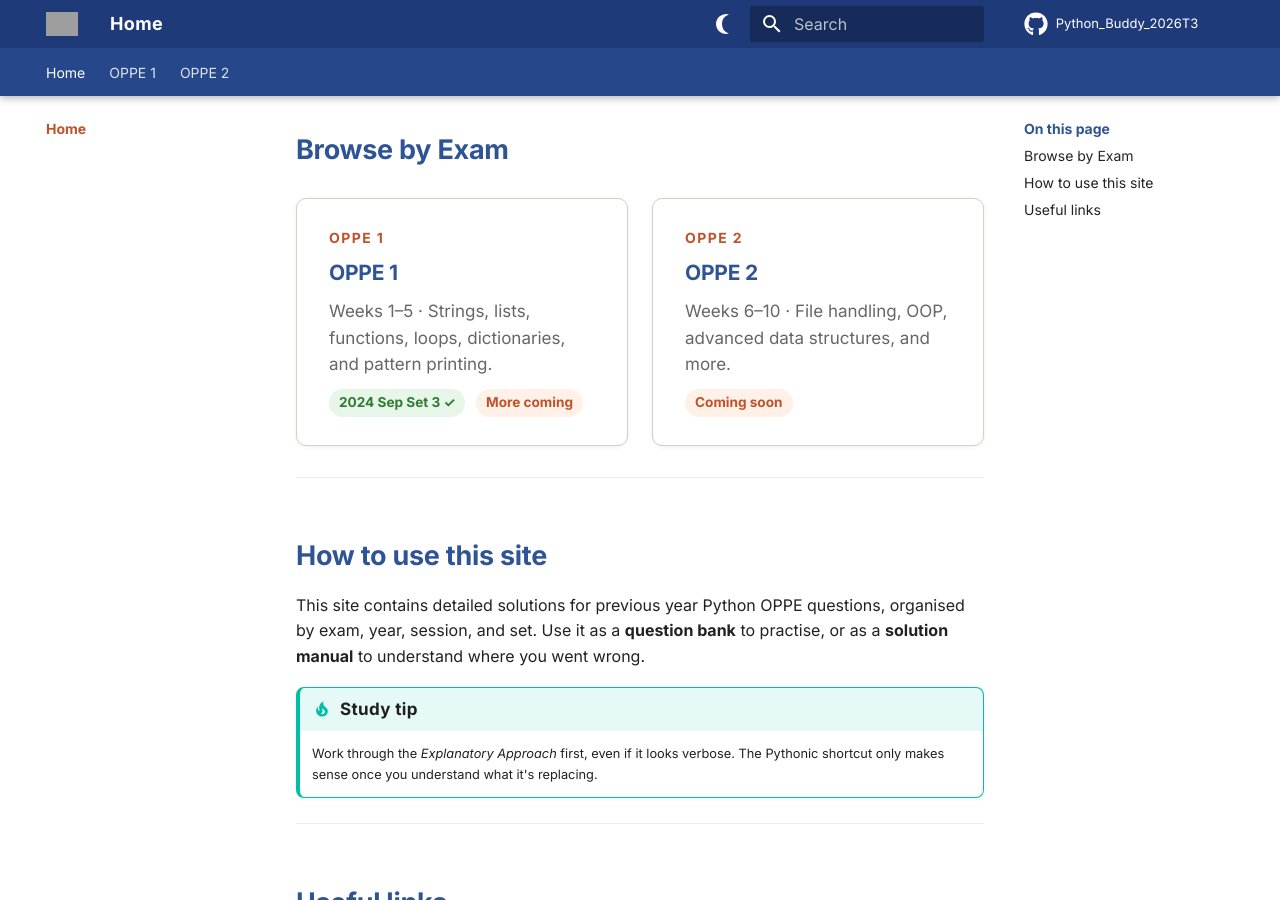
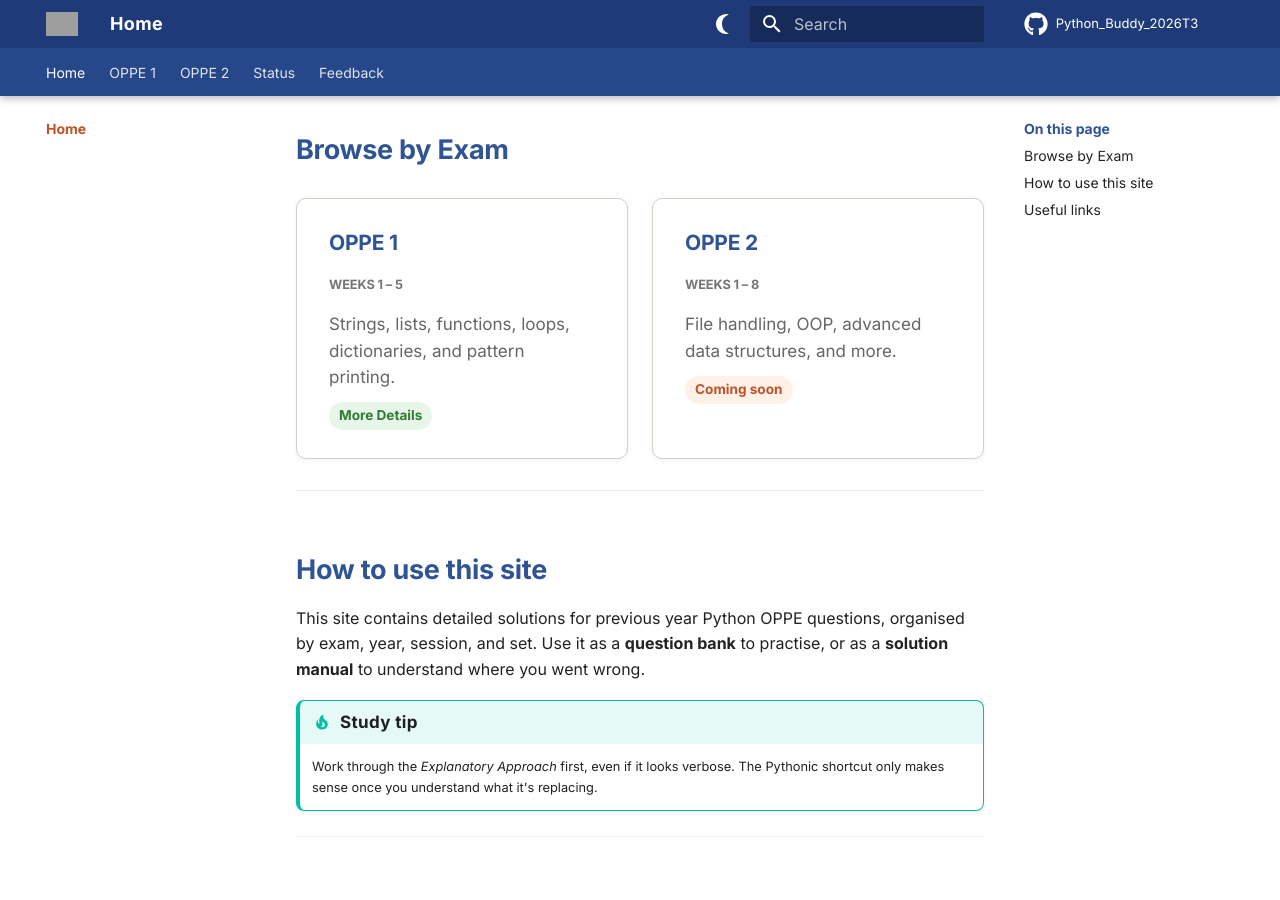
Before and after one commit to Nirban-A/python-oppe-solutions, an MkDocs documentation site: the page built from docs/index.md, in a window 1280 px wide and 900 px high, scrolled down 759 px. Built offline with MkDocs 1.6.1 and Material for MkDocs 9.7.7, drawn with Linux system fonts in a browser that asks for light colours; comment, search, counter and statistics services are not loaded; grey boxes are pictures that could not be loaded.

Commit message:
added status and feedback page

```diff
--- a/docs/index.md
+++ b/docs/index.md
@@ -21,17 +21,16 @@ A dedicated solution manual and question bank for the **Programming in Python**
 <div class="pb-set-grid">
 
 <a class="pb-set-card" href="oppe1/">
-<div class="pb-set-card-label">OPPE 1</div>
 <h3>OPPE 1</h3>
-<p>Weeks 1–5 · Strings, lists, functions, loops, dictionaries, and pattern printing.</p>
-<span class="pb-badge pb-badge-done">2024 Sep Set 3 ✓</span>
-<span class="pb-badge pb-badge-soon">More coming</span>
+<h5>Weeks 1 – 5</h5>
+<p>Strings, lists, functions, loops, dictionaries, and pattern printing.</p>
+<span class="pb-badge pb-badge-done">More Details</span>
 </a>
 
 <a class="pb-set-card" href="oppe2/">
-<div class="pb-set-card-label">OPPE 2</div>
 <h3>OPPE 2</h3>
-<p>Weeks 6–10 · File handling, OOP, advanced data structures, and more.</p>
+<h5>Weeks 1 – 8</h5>
+<p>File handling, OOP, advanced data structures, and more.</p>
 <span class="pb-badge pb-badge-soon">Coming soon</span>
 </a>
 
--- a/mkdocs.yml
+++ b/mkdocs.yml
@@ -138,3 +138,5 @@ nav:
 
   - OPPE 2:
     - oppe2/index.md
+  - Status: status.md
+  - Feedback: feedback.md
```
Also changed, not shown: docs/feedback.md (added, +14 -0 lines), docs/oppe1/index.md (+4 -5 lines), docs/status.md (added, +76 -0 lines).
